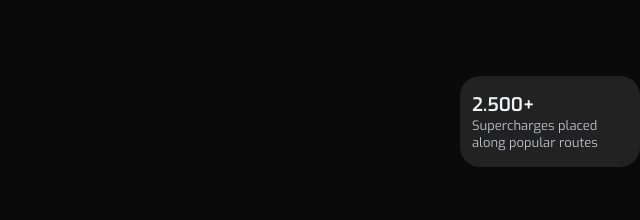
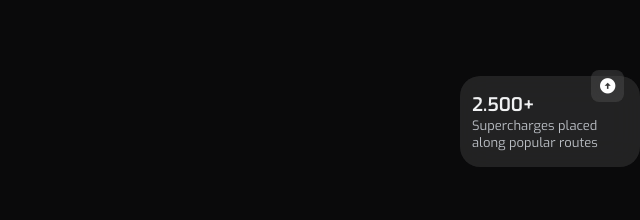
Before and after one commit to tujade/responsive-car-website-main, a plain HTML site: page index.html in a window 1280 px wide. Shown: the part 938-1158 px from the top of the page, 640-1280 px from the left. Drawn offline with nearby package versions, Linux system fonts and the light colour scheme.

Commit message:
Scroll Up an Active Link on Menu Set Up :bookmark:

```diff
--- a/assets/css/styles.css
+++ b/assets/css/styles.css
@@ -230,6 +230,9 @@ img {
 }
 
 /* Active link */
+.active-link {
+  color: var(--first-color);
+}
 
 
 /*=============== HOME ===============*/
@@ -883,10 +886,29 @@ img {
 }
 
 /*=============== SCROLL UP ===============*/
+.scrollup {
+  position: fixed;
+  right: 1rem;
+  bottom: -30%;
+  background-color: hsla(0, 0%, 100%, .1);
+  backdrop-filter: blur(16px);
+  display: inline-flex;
+  padding: .45rem;
+  border-radius: .5rem;
+  font-size: 1.15rem;
+  color: var(--white-color);
+  z-index: var(--z-tooltip);
+  transition: .4s;
+}
 
+.scrollup:hover {
+  transform: translateY(-.25rem);
+}
 
 /* Show Scroll Up*/
-
+.show-scroll {
+  bottom: 3rem;
+}
 
 /*=============== BREAKPOINTS ===============*/
 /* For small devices */
--- a/assets/js/main.js
+++ b/assets/js/main.js
@@ -74,8 +74,8 @@ let mixerFeatured = mixitup('.featured__content', {
 /* Link active featured */
 const linkFeatured = document.querySelectorAll('.featured__item')
 
-function activeFeatured(){
-    linkFeatured.forEach(l=> l.classList.remove('active-featured'))
+function activeFeatured() {
+    linkFeatured.forEach(l => l.classList.remove('active-featured'))
     this.classList.add('active-featured')
 }
 
@@ -83,9 +83,33 @@ linkFeatured.forEach(l => l.addEventListener('click', activeFeatured))
 
 
 /*=============== SHOW SCROLL UP ===============*/
+function scrollUp() {
+    const scrollUp = document.getElementById('scroll-up');
+    // When the scroll is higher than 350 viewport height, add the show-scroll class to the a tag with the scroll-top class
+    if (this.scrollY >= 350) scrollUp.classList.add('show-scroll');
+    else scrollUp.classList.remove('show-scroll')
+}
+window.addEventListener('scroll', scrollUp)
 
 
 /*=============== SCROLL SECTIONS ACTIVE LINK ===============*/
+const sections = document.querySelectorAll('section[id]')
 
+function scrollActive() {
+    const scrollY = window.pageYOffset
+
+    sections.forEach(current => {
+        const sectionHeight = current.offsetHeight,
+            sectionTop = current.offsetTop - 58,
+            sectionId = current.getAttribute('id')
+
+        if (scrollY > sectionTop && scrollY <= sectionTop + sectionHeight) {
+            document.querySelector('.nav__menu a[href*=' + sectionId + ']').classList.add('active-link')
+        } else {
+            document.querySelector('.nav__menu a[href*=' + sectionId + ']').classList.remove('active-link')
+        }
+    })
+}
+window.addEventListener('scroll', scrollActive)
 
 /*=============== SCROLL REVEAL ANIMATION ===============*/
--- a/index.html
+++ b/index.html
@@ -32,7 +32,7 @@
             <div class="nav__menu" id="nav-menu">
                 <ul class="nav__list">
                     <li class="nav__item">
-                        <a href="#home" class="nav__link">Home</a>
+                        <a href="#home" class="nav__link active-link">Home</a>
                     </li>
                     <li class="nav__item">
                         <a href="#about" class="nav__link">About</a>
@@ -615,7 +615,9 @@
 
 
     <!--========== SCROLL UP ==========-->
-
+        <a href="#" class="scrollup" id="scroll-up">
+            <i class="ri-arrow-up-circle-fill"></i>
+        </a>
 
     <!--=============== SCROLL REVEAL ===============-->
     <script src="/assets/js/scrollreveal.min.js"></script>
```
